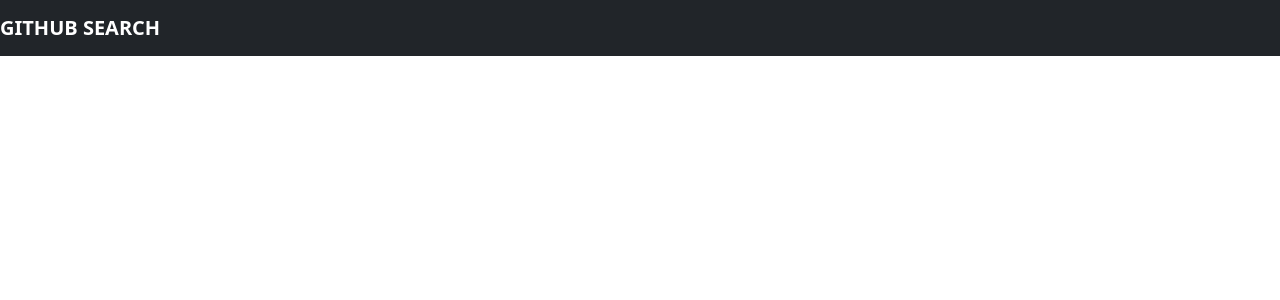
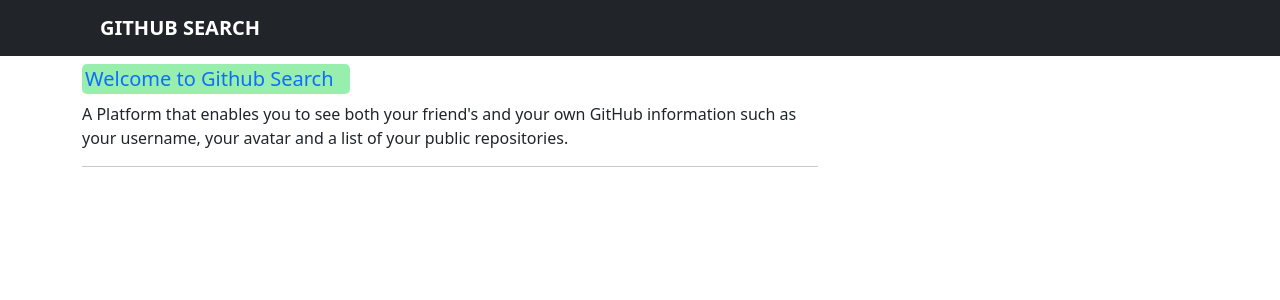
Before and after one commit to MwitaBrian/githubSearch, an Angular app: page / in a window 1280 px wide. Shown: the top 300 px of the page. Built offline with nearby package versions, Linux system fonts and the light colour scheme; no server answers.

Commit message:
Add welcome message

```diff
--- a/src/app/app.component.ts
+++ b/src/app/app.component.ts
@@ -1,5 +1,6 @@
 import { Component } from '@angular/core';
 import { GithubComponent } from './github/github.component';
+
 
 @Component({
   selector: 'app-root',
--- a/src/app/github/github.component.css
+++ b/src/app/github/github.component.css
@@ -0,0 +1,5 @@
+.navbar-header{
+  background: rgb(151, 238, 173);
+  border-radius: 5px;
+  padding-left: 3px;
+}
--- a/src/app/github/github.component.html
+++ b/src/app/github/github.component.html
@@ -1,39 +1,38 @@
-<div *ngIf="profile">
-  <div class="panel panel-default">
-    <div class="panel-heading">
-      <b>Name: </b>{{profile.name}}<br>
-      <b>Username: </b><small><a href="{{profile.login}}">{{profile.login}}</a></small><br>
-      <span *ngIf="profile.company">, Works at {{profile.company}}<br></span>
-      {{profile.location}}
+<nav class="navbar navbar-default">
+  <div class="container">
+    <div class="navbar-header">
+      <button
+        type="button"
+        class="navbar-toggle collapse"
+        data-toggle="collapsed"
+      >
+        <span class="sr-only">Toggle navigation</span>
+        <span class="icon-bar"></span>
+        <span class="icon-bar"></span>
+        <span class="icon-bar"></span>
+      </button>
+      <a href="#" class="navbar-brand">Welcome to Github Search</a>
     </div>
-    <div class="panel-body">
-      <div class="row">
-        <div class="col-sm-3">
-          <img src="{{profile.avatar_url}}" class="img-circle img-responsive" alt="Profile Image">
-        </div>
-
-        <div class="col-sm-5">
-          <ul class="list-group">
-            <li class="list-group-item" *ngIf="profile.bio">{{profile.bio}}</li>
-            <li class="list-group-item" *ngIf="profile.hireable">Available for hire</li>
-            <li class="list-group-item" *ngIf="profile.blog"><a href="{{profile.blog}}" target="_blank">{{profile.blog}}</a></li>
-            <li class="list-group-item" *ngIf="profile.email"><a href="emailto:{{profile.email}}" target="_blank">{{profile.email}}</a></li>
-          </ul>
-        </div>
-
-        <div class="col-sm-4">
-          <div>
+    <div id="navbar" class="collapse navbar-collapse">
+      <ul class="nav navbar-nav"></ul>
+    </div>
+  </div>
+</nav>
+<div class="container">
+  <div class="row">
+    <div class="col-md-8 col-md-offset-2">
+      <div>
+        <div class="panel panel-default">
+          <div class="panel-heading">
             <p>
-              <span class="label label-default">{{profile.followers}} Followers</span>
-              <span class="label label-primary">Following {{profile.following}}</span>
-              <span class="label label-info">{{profile.public_repos}} Public Repos</span>
-              <span class="label label-success">{{profile.public_gists}} Public gists</span>
-
+              A Platform that enables you to see both your friend's and your own
+              GitHub information such as your username, your avatar and a list
+              of your public repositories.
             </p>
+            <hr />
           </div>
         </div>
       </div>
     </div>
   </div>
-
 </div>
--- a/src/app/navbar/navbar.component.css
+++ b/src/app/navbar/navbar.component.css
@@ -0,0 +1,3 @@
+nav{
+  padding-left: 100px;
+}
```
